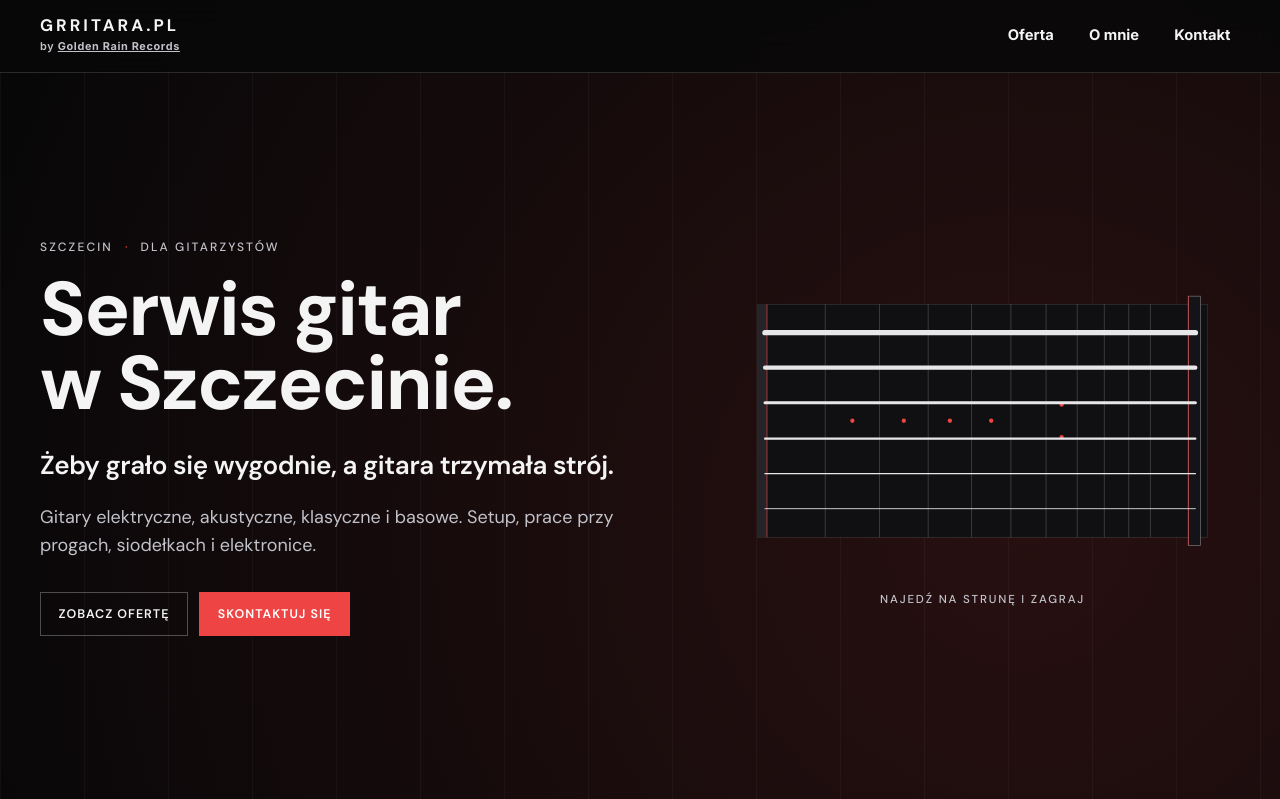
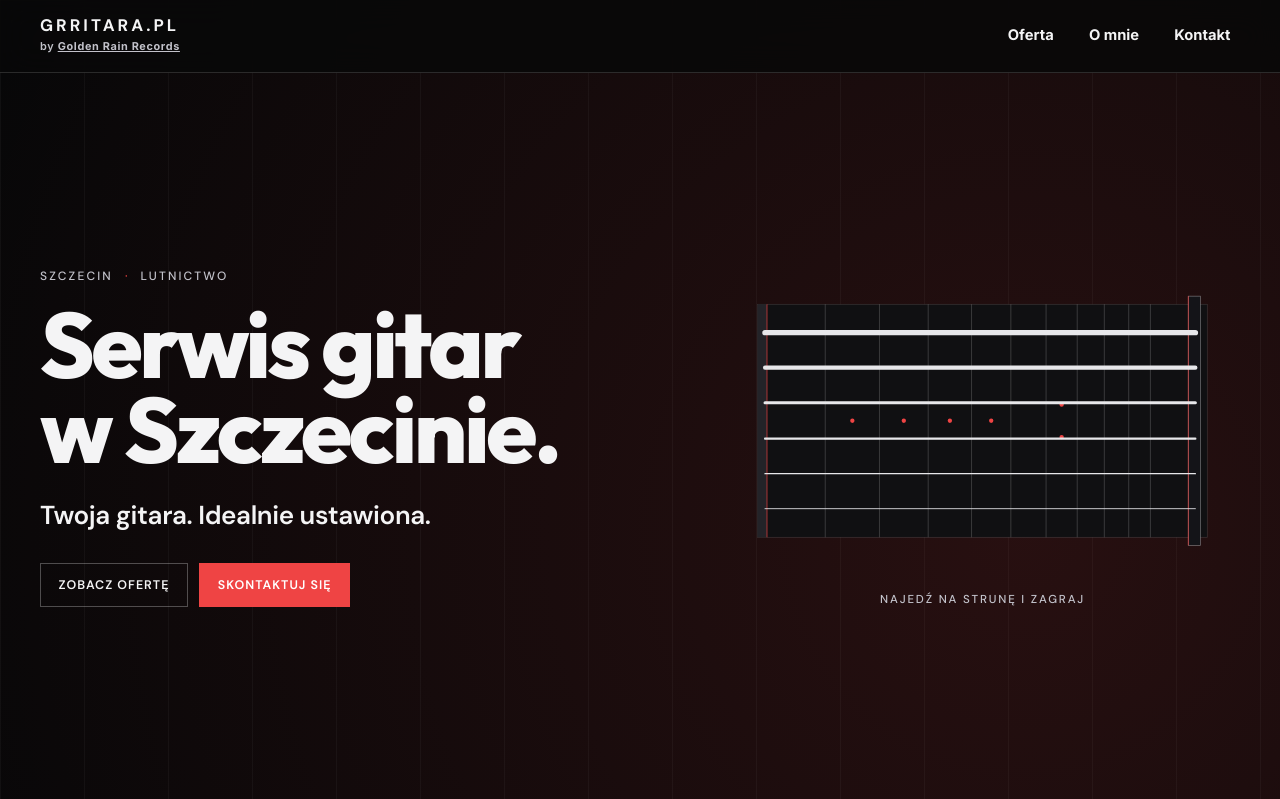
Before and after one commit to lenadobrynowicz/grritara.pl, a plain HTML site: page index.html in a window 1280 px wide. Shown: the top 799 px of the page. Drawn offline with Linux system fonts and the light colour scheme.

Commit message:
Set the hero heading in Outfit ExtraBold.
Co-authored-by: Cursor <cursoragent@cursor.com>

```diff
--- a/css/fonts.css
+++ b/css/fonts.css
@@ -297,3 +297,23 @@
   src: url(../fonts/dm-sans-latin-700.woff2) format('woff2');
   unicode-range: U+0000-00FF, U+0131, U+0152-0153, U+02BB-02BC, U+02C6, U+02DA, U+02DC, U+0304, U+0308, U+0329, U+2000-206F, U+20AC, U+2122, U+2191, U+2193, U+2212, U+2215, U+FEFF, U+FFFD;
 }
+
+/* latin-ext */
+@font-face {
+  font-family: 'Outfit';
+  font-style: normal;
+  font-weight: 800;
+  font-display: swap;
+  src: url(../fonts/outfit-latin-ext-800.woff2) format('woff2');
+  unicode-range: U+0100-02BA, U+02BD-02C5, U+02C7-02CC, U+02CE-02D7, U+02DD-02FF, U+0304, U+0308, U+0329, U+1D00-1DBF, U+1E00-1E9F, U+1EF2-1EFF, U+2020, U+20A0-20AB, U+20AD-20C4, U+2113, U+2C60-2C7F, U+A720-A7FF;
+}
+
+/* latin */
+@font-face {
+  font-family: 'Outfit';
+  font-style: normal;
+  font-weight: 800;
+  font-display: swap;
+  src: url(../fonts/outfit-latin-800.woff2) format('woff2');
+  unicode-range: U+0000-00FF, U+0131, U+0152-0153, U+02BB-02BC, U+02C6, U+02DA, U+02DC, U+0304, U+0308, U+0329, U+2000-206F, U+20AC, U+2122, U+2191, U+2193, U+2212, U+2215, U+FEFF, U+FFFD;
+}
--- a/css/motion.css
+++ b/css/motion.css
@@ -428,21 +428,14 @@ body {
   }
 
   .hero h1 {
-    font-size: clamp(2.45rem, 10.5vw, 3.15rem);
+    font-size: clamp(2.85rem, 13.4vw, 3.7rem);
   }
 
   .hero .slogan {
     margin: 1rem 0 0;
-    font-size: clamp(1.15rem, 4.4vw, 1.4rem);
+    font-size: clamp(1.2rem, 4.6vw, 1.45rem);
     font-weight: 600;
     line-height: 1.2;
-  }
-
-  .hero .lead,
-  .hero .lead + .lead {
-    margin-top: calc(var(--space) * 2);
-    font-size: 1rem;
-    line-height: 1.55;
   }
 
   .hero .actions {
--- a/css/styles.css
+++ b/css/styles.css
@@ -896,13 +896,19 @@ textarea {
   display: flex;
   flex-direction: column;
   max-width: none;
-  margin-top: 0.85rem;
-  font-family: "DM Sans", "Segoe UI", sans-serif;
-  font-weight: 700;
-  font-size: clamp(76px, calc(76px + (100vw - 1280px) * 0.03125), 96px);
-  letter-spacing: -0.02em;
-  line-height: 0.98;
+  margin-top: 0.7rem;
+  font-family: "Outfit", "Segoe UI", sans-serif;
+  font-weight: 800;
+  font-size: clamp(2.85rem, 12.8vw, 4.75rem);
+  letter-spacing: -0.035em;
+  line-height: 0.92;
   text-wrap: wrap;
+}
+
+@media (min-width: 1100px) {
+  .hero h1 {
+    font-size: clamp(92px, calc(92px + (100vw - 1280px) * 0.0875), 120px);
+  }
 }
 
 .hero h1 span {
@@ -959,15 +965,6 @@ textarea {
   .gallery-grid {
     grid-template-columns: repeat(3, 1fr);
   }
-}
-
-.hero .lead {
-  max-width: 580px;
-  margin-top: 1.35rem;
-  font-family: "DM Sans", "Segoe UI", sans-serif;
-  font-weight: 400;
-  font-size: clamp(18px, 1vw, 19px);
-  line-height: 1.6;
 }
 
 .hero .button {
--- a/index.html
+++ b/index.html
@@ -90,10 +90,9 @@
       <section class="hero" id="start">
         <div class="wrap hero-grid" data-media-root>
           <div class="hero-copy">
-            <p class="eyebrow">Szczecin <span>·</span> dla gitarzystów</p>
+            <p class="eyebrow">Szczecin <span>·</span> lutnictwo</p>
             <h1><span>Serwis gitar</span><span>w Szczecinie.</span></h1>
-            <p class="slogan">Żeby grało się wygodnie, a gitara trzymała strój.</p>
-            <p class="lead">Gitary elektryczne, akustyczne, klasyczne i basowe. Setup, prace przy progach, siodełkach i elektronice.</p>
+            <p class="slogan">Twoja gitara. Idealnie ustawiona.</p>
             <div class="actions">
               <a class="button button-ghost" href="#oferta">Zobacz ofertę</a>
               <a class="button" href="#kontakt">Skontaktuj się</a>
```
Also changed, not shown: fonts/outfit-latin-800.woff2 (added), fonts/outfit-latin-ext-800.woff2 (added).
